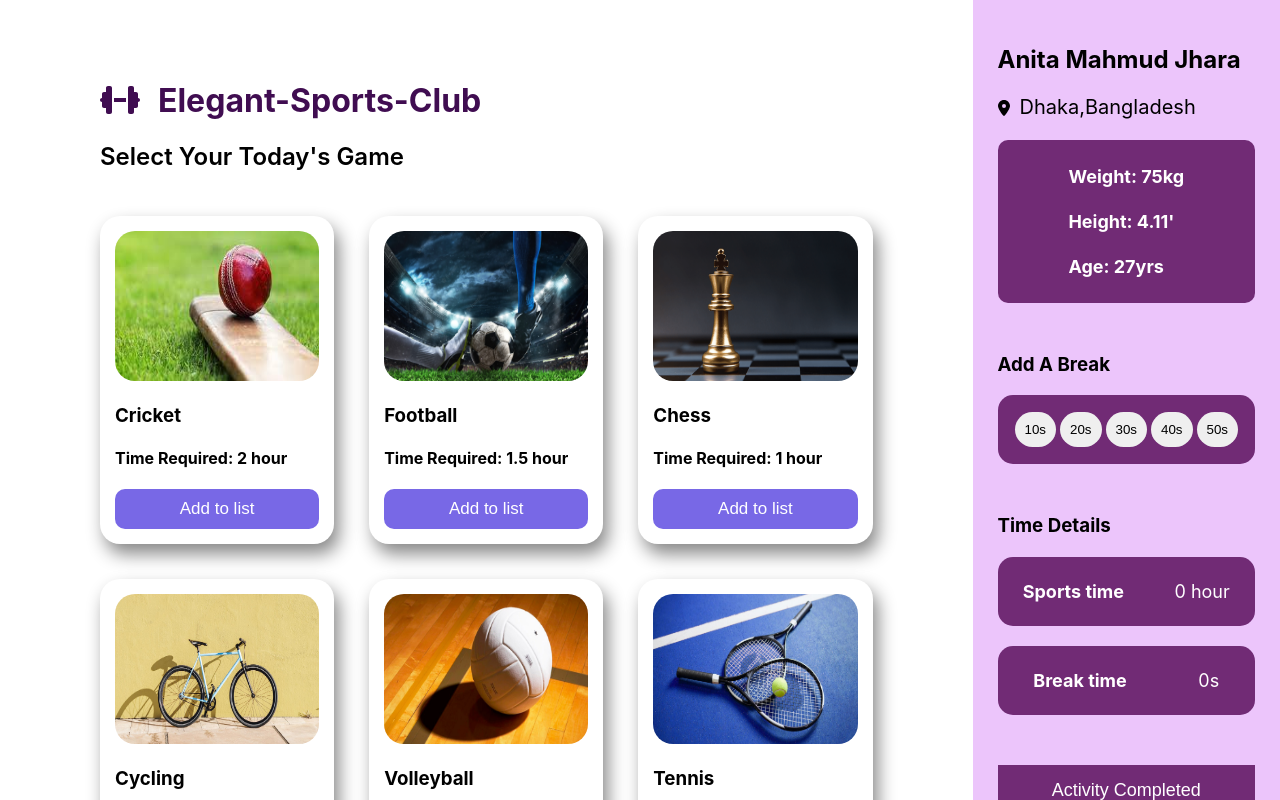
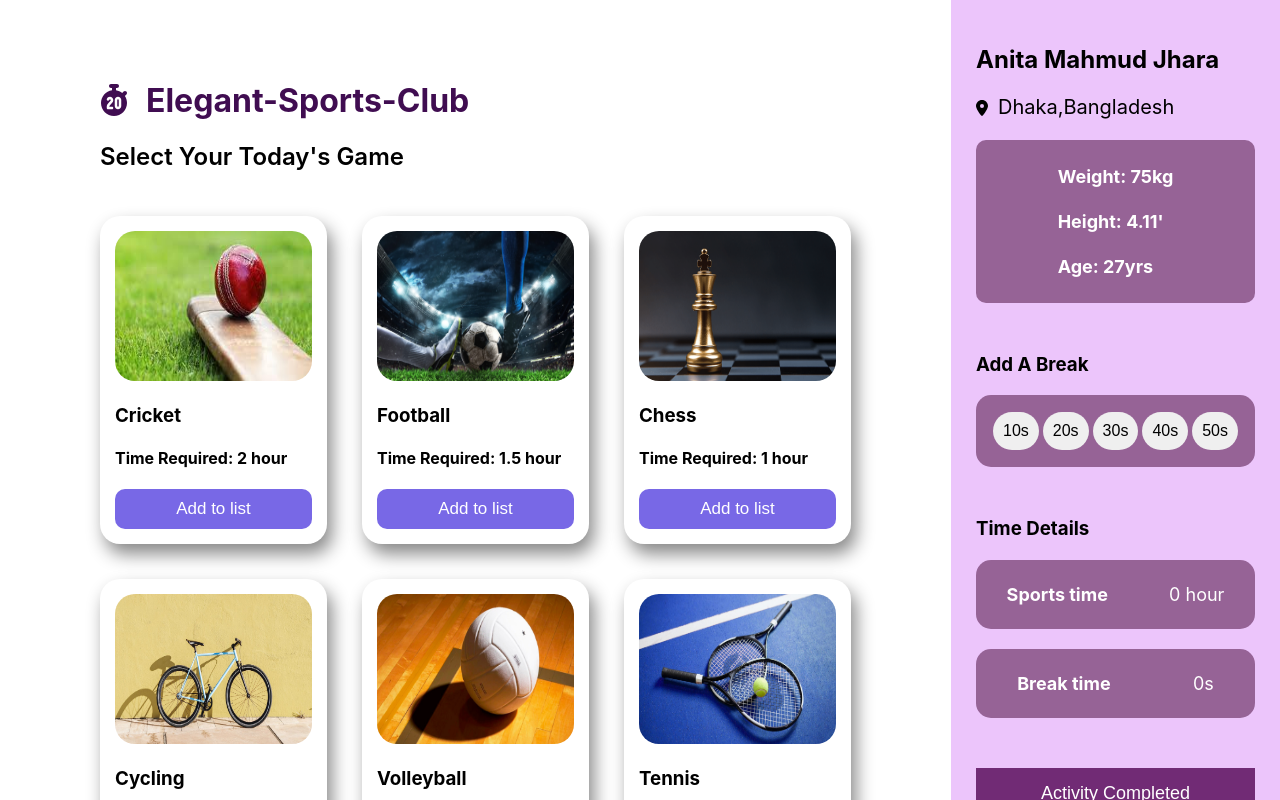
Before and after one commit to Anita-Mahmud/elegant-sports, a React (Create React App) app: page / in a window 1280 px wide. Shown: the top 800 px of the page. Built offline with nearby package versions, Linux system fonts and the light colour scheme.

Commit message:
total time added

```diff
--- a/src/components/Break/Break.css
+++ b/src/components/Break/Break.css
@@ -1,5 +1,5 @@
 .breaks{
-   background-color: #712B75;
+   background-color: #966396;
    display: flex;
    justify-content: space-evenly;
    align-items: center;
@@ -13,4 +13,5 @@
     border: none;
     cursor: pointer;
     font-weight: 500;
+    font-size: 16px;
 }
--- a/src/components/Card/Card.js
+++ b/src/components/Card/Card.js
@@ -1,13 +1,13 @@
 import React from 'react';
 import './Card.css'
-const Card = (props) => {
-    const {name,time,img}=props.card;
+const Card = ({card,addToList}) => {
+    const {name,time,img}=card;
     return (
         <div className='card-container'>
             <img src={img} alt={name}></img>
             <h3>{name}</h3>
             <h4>Time Required: {time} hour</h4>
-            <button>Add to list</button>
+            <button onClick={()=>addToList(card)}>Add to list</button>
         </div>
     );
 };
--- a/src/components/Cards/Cards.css
+++ /dev/null
@@ -1,6 +0,0 @@
-.cards-container{
-    display: grid;
-    grid-template-columns: repeat(3,1fr);
-    gap:35px;
-    padding-top: 25px;
-}
--- a/src/components/Cards/Cards.js
+++ /dev/null
@@ -1,20 +0,0 @@
-import React, { useEffect, useState } from 'react';
-import Card from '../Card/Card';
-import './Cards.css'
-const Cards = () => {
-    const [cards,setCards]=useState([]);
-    useEffect(()=>{
-        fetch ('fakedb/data.js')
-        .then(res=>res.json())
-        .then (data=>setCards(data))
-    },[]);
-    return (
-        <div className='cards-container'>
-            {
-                cards.map(card=><Card card={card} key={card.key}></Card>)
-            }
-        </div>
-    );
-};
-
-export default Cards;
--- a/src/components/Container/Container.css
+++ b/src/components/Container/Container.css
@@ -26,10 +26,16 @@
 .infos{
     display: flex;
     justify-content: center;
-    background-color: #712B75;
+    background-color: #966396;
     color: white;
     border-radius: 10px;
     padding:2px 10px;
     font-size: 18px;
     margin-bottom: 50px;
 }
+.cards-container{
+    display: grid;
+    grid-template-columns: repeat(3,1fr);
+    gap:35px;
+    padding-top: 25px;
+}
--- a/src/components/Container/Container.js
+++ b/src/components/Container/Container.js
@@ -1,19 +1,39 @@
-import React from 'react';
+import React, { useEffect, useState } from 'react';
 import './Container.css'
 import { FontAwesomeIcon } from '@fortawesome/react-fontawesome'
-import { faDumbbell} from '@fortawesome/free-solid-svg-icons'
+import { faStopwatch20} from '@fortawesome/free-solid-svg-icons'
 import { faLocationDot} from '@fortawesome/free-solid-svg-icons'
-import Cards from '../Cards/Cards';
+import Card from '../Card/Card';
 import Break from '../Break/Break';
 import Detail from '../Detail/Detail';
 
 const Container = () => {
+    const [cards,setCards]=useState([]);
+    const [items, setItems] = useState([]);
+    useEffect(()=>{
+        fetch ('fakedb/data.js')
+        .then(res=>res.json())
+        .then (data=>setCards(data))
+    },[])
+    const addToList = (item)=>{
+        const newItem = [...items, item];
+        setItems(newItem);
+    }
     return (
         <div className='container'>
             <div className='activity-container'>
-            <h1><FontAwesomeIcon icon={faDumbbell}></FontAwesomeIcon><span>Elegant-Sports-Club</span></h1>
+            <h1><FontAwesomeIcon icon={faStopwatch20}></FontAwesomeIcon><span>Elegant-Sports-Club</span></h1>
             <h2>Select Your Today's Game</h2>
-           <Cards></Cards>
+            <div className='cards-container'>
+            {
+                cards.map(card=><Card
+                    card={card}
+                    key={card.id}
+                    addToList = {addToList}
+                    >
+                    </Card>)
+            }
+        </div>
         </div>
         <div className='info-Container'>
              <h2>Anita Mahmud Jhara</h2>
@@ -26,7 +46,7 @@ const Container = () => {
                 </div>
              </div>
              <Break></Break>
-             <Detail></Detail>
+             <Detail items={items} key={items.id}></Detail>
         </div>
         </div>
     );
--- a/src/components/Detail/Detail.css
+++ b/src/components/Detail/Detail.css
@@ -2,7 +2,7 @@
     margin: 50px 0;
 }
 .time-details{
-   background-color: #712B75;
+   background-color: #966396;
    display: flex;
    justify-content: space-around;
    align-items: center;
@@ -19,4 +19,5 @@
     color: white;
     padding: 15px 0;
     border: none;
+    cursor: pointer;
 }
--- a/src/components/Detail/Detail.js
+++ b/src/components/Detail/Detail.js
@@ -1,12 +1,16 @@
 import React from 'react';
 import './Detail.css'
-const Detail = () => {
+const Detail = ({items}) => {
+    let totalTime = 0;
+    items.forEach(item=>{
+        totalTime=totalTime+parseFloat(item.time);
+    })
     return (
         <div className='details-container'>
               <h3>Time Details</h3>
               <div className='time-details'>
                <h4>Sports time</h4>
-               <p>0 hour</p>
+               <p>{totalTime} hour</p>
               </div>
               <div className='time-details'>
               <h4>Break time</h4>
```
